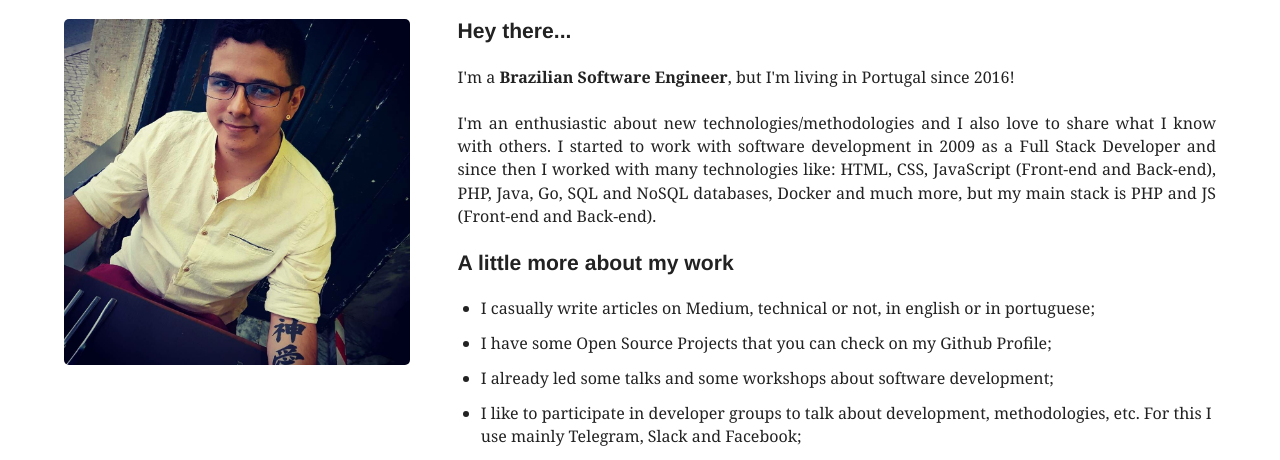
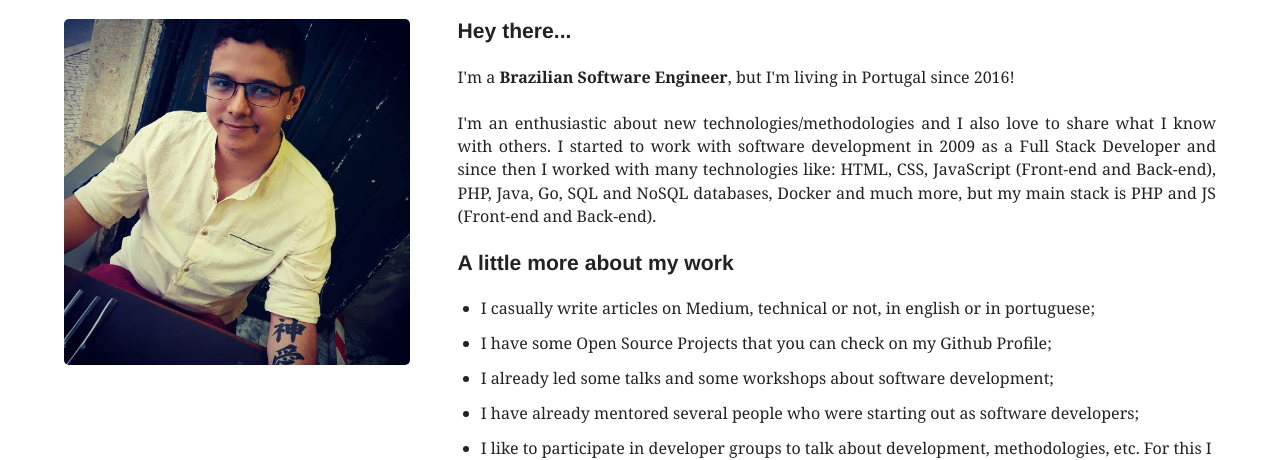
Before and after one commit to WendellAdriel/personal-site, a Gatsby site: page / in a window 1280 px wide. Shown: the part 350-810 px from the top of the page. Built offline with nearby package versions, Linux system fonts and the light colour scheme; Gatsby itself is replaced by a stand-in of ours; some packages are replaced by stand-ins of ours.

Commit message:
added new list item that I forgot before

```diff
--- a/src/pages/index.js
+++ b/src/pages/index.js
@@ -72,6 +72,10 @@ export default () => (
             development;
           </li>
           <li>
+            I have already mentored several people who were starting out as
+            software developers;
+          </li>
+          <li>
             I like to participate in developer groups to talk about development,
             methodologies, etc. For this I use mainly Telegram, Slack and
             Facebook;
```
